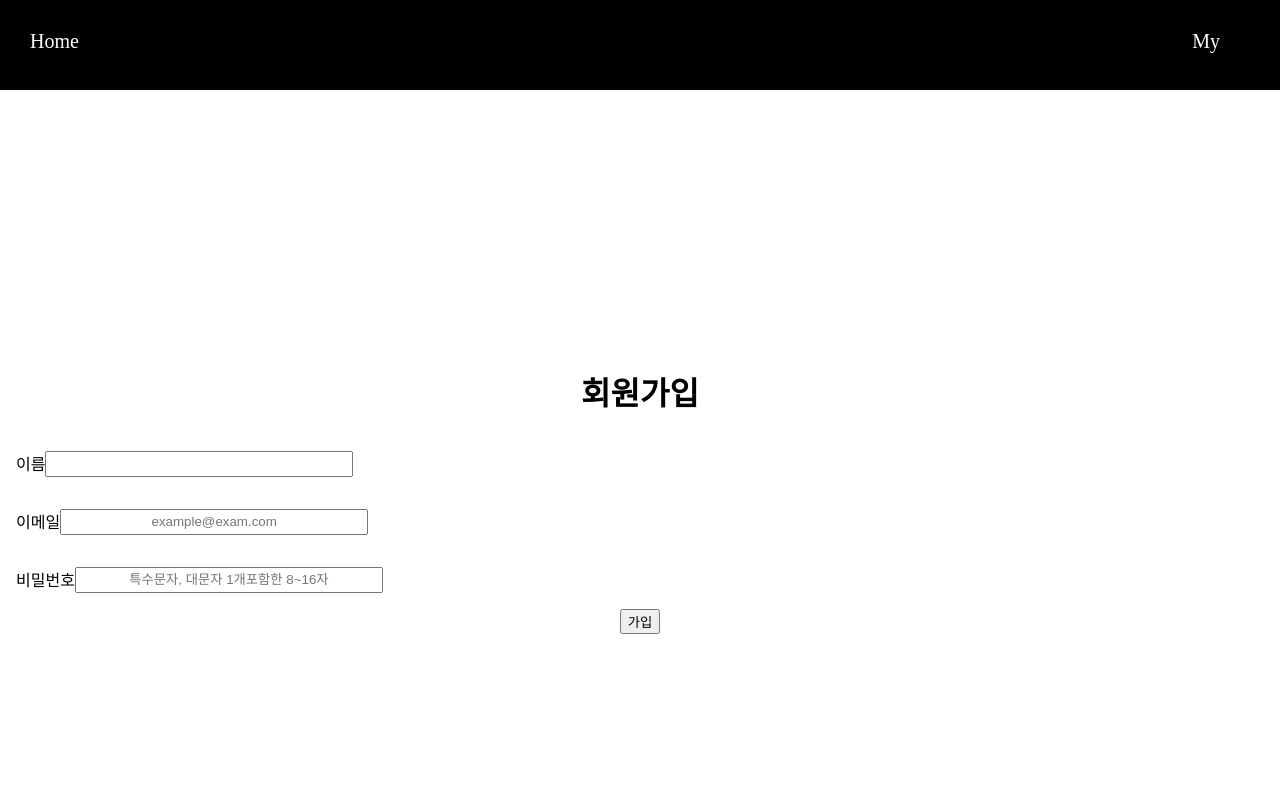
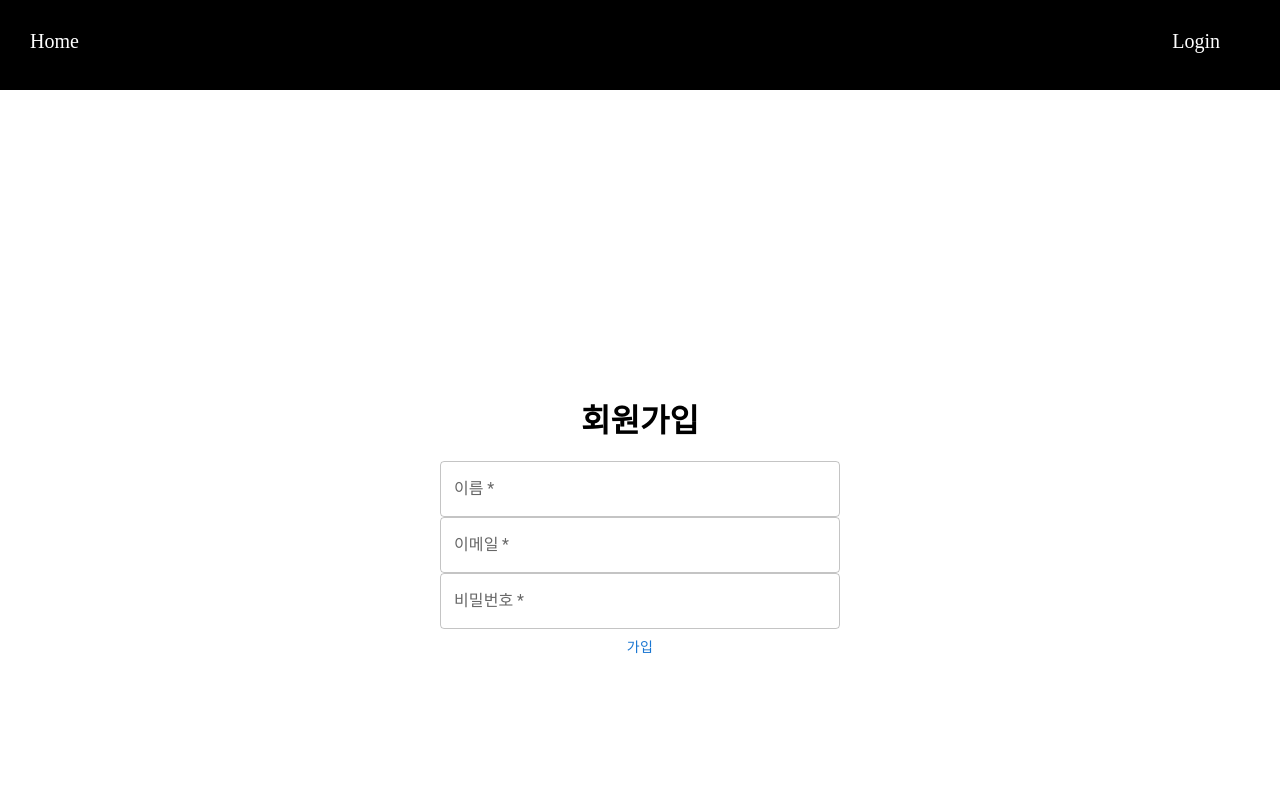
Before and after one commit to hwan-2/eighteen, a Next.js app: page /signup in a window 1280 px wide. Shown: the top 800 px of the page. Built offline with nearby package versions, Linux system fonts and the light colour scheme; a web font is replaced by a local one.

Commit message:
로그인 회원가입 페이지 틀

```diff
--- a/app/layout.js
+++ b/app/layout.js
@@ -12,7 +12,8 @@ export default function RootLayout({ children }) {
       <body>
         <div className={"navbar"}>
           <Link href={"/"}>Home</Link>
-          <Link href={"/mypage"}>My</Link>
+          {/* 이후 로그인 판별 여부로 수정 */}
+          <Link href={"/login"}>Login</Link>
         </div>
         <div className={"wrap"}>
           {children}
--- a/app/page.js
+++ b/app/page.js
@@ -12,7 +12,6 @@ export default function Home() {
         <div className={""}>
           <Link href={"/signup"}><button className={"mButton"} value={"회원가입"}>회원가입</button></Link>
         </div>
-
       </div>
   )
 }
--- a/app/signup/page.js
+++ b/app/signup/page.js
@@ -1,30 +1,22 @@
+import Button from '@mui/material/Button';
+import TextField from '@mui/material/TextField';
+import Box from '@mui/material/Box';
+import Container from '@mui/material/Container';
 import './signup.css'
 
 //회원가입 페이지
 export default function Signup(){
 
     return(
-        <div className={"register"}>
-            <h1>회원가입</h1>
-            <div className='form'>
-                <form action='/signup' method='post'>
-                    <div className='input'>
-                        <label>이름</label>
-                        <input type="text" name="name" minlength="2" required/>
-                    </div>
-                    <div className='input'>
-                        <label>이메일</label>
-                        <input type="email" name="email" placeholder="example@exam.com" required/>
-                    </div>
-                    <div className='input'>
-                        <label>비밀번호</label>
-                        <input type="password" name="password" placeholder="특수문자, 대문자 1개포함한 8~16자" required/>
-                    </div>
-                    <div>
-                        <button type="submit">가입</button>
-                    </div>
-                </form>
+        <div className={"signup"}>
+            <div className={"register"}>
+                <h1>회원가입</h1>
+                <TextField label="이름" name="name" required/>
+                <TextField label="이메일" name="email" required />
+                <TextField label="비밀번호" name="password" type="password" required/>
+                <Button type="submit">가입</Button>
             </div>
+
         </div>
     )
 }
--- a/app/signup/signup.css
+++ b/app/signup/signup.css
@@ -1,20 +1,19 @@
+.signup{
+    height: 800px;
+    margin-top: 30px;
+    display: flex;
+    justify-content: center;
+    text-align: center;
+}
+
 .register{
     display: flex;
     flex-direction: column;
     justify-content: center;
     text-align: center;
-    height: 800px;
+    width: 400px;
 }
 
-.input{
-    display: flex;
-    padding: 2vh;
+.register > *{
+    margin: 20px;
 }
-
-input{
-    display: flex;
-    justify-content: center;
-    text-align: center;
-    width: 300px;
-    height: 20px;
-}
```
Also changed, not shown: app/login/login.css (added, +7 -0 lines), app/login/page.js (+30 -2 lines), package.json (+6 -2 lines), 1 other file (tests, documents, lock files or other folders).
